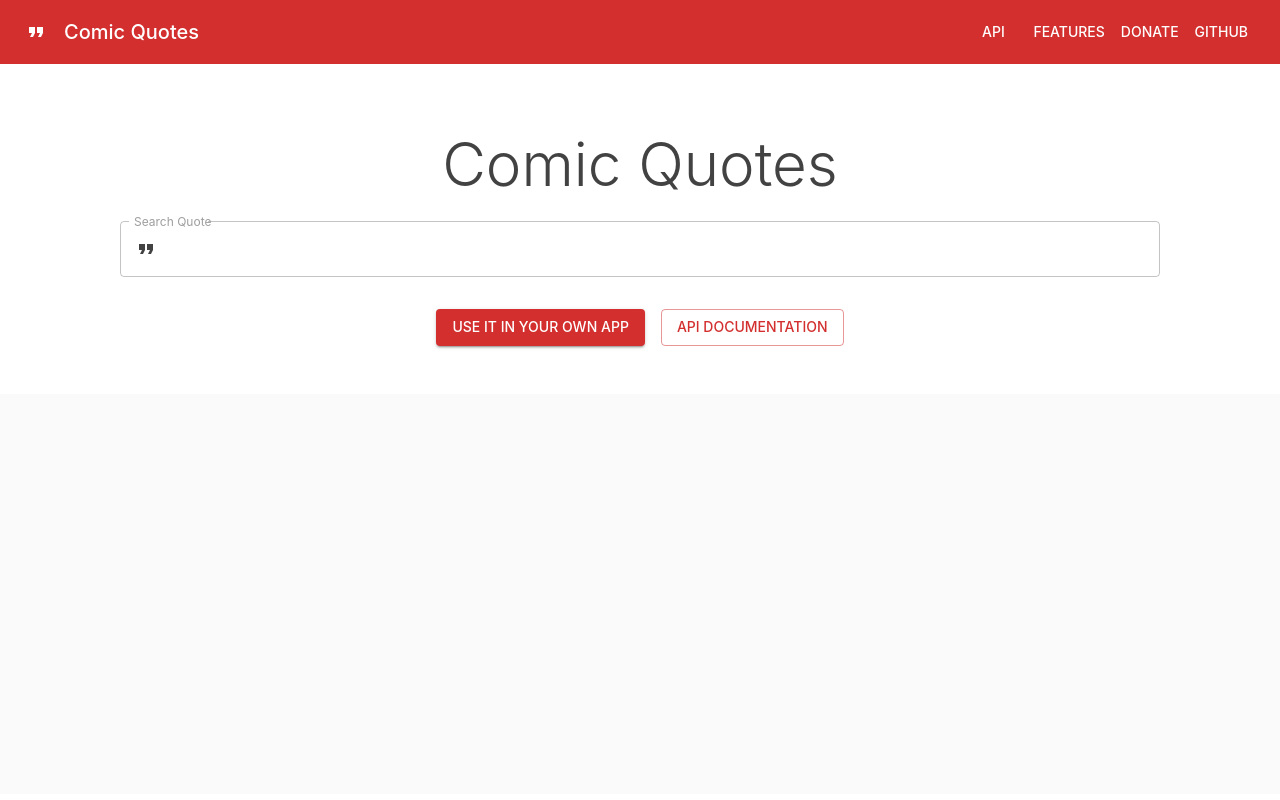
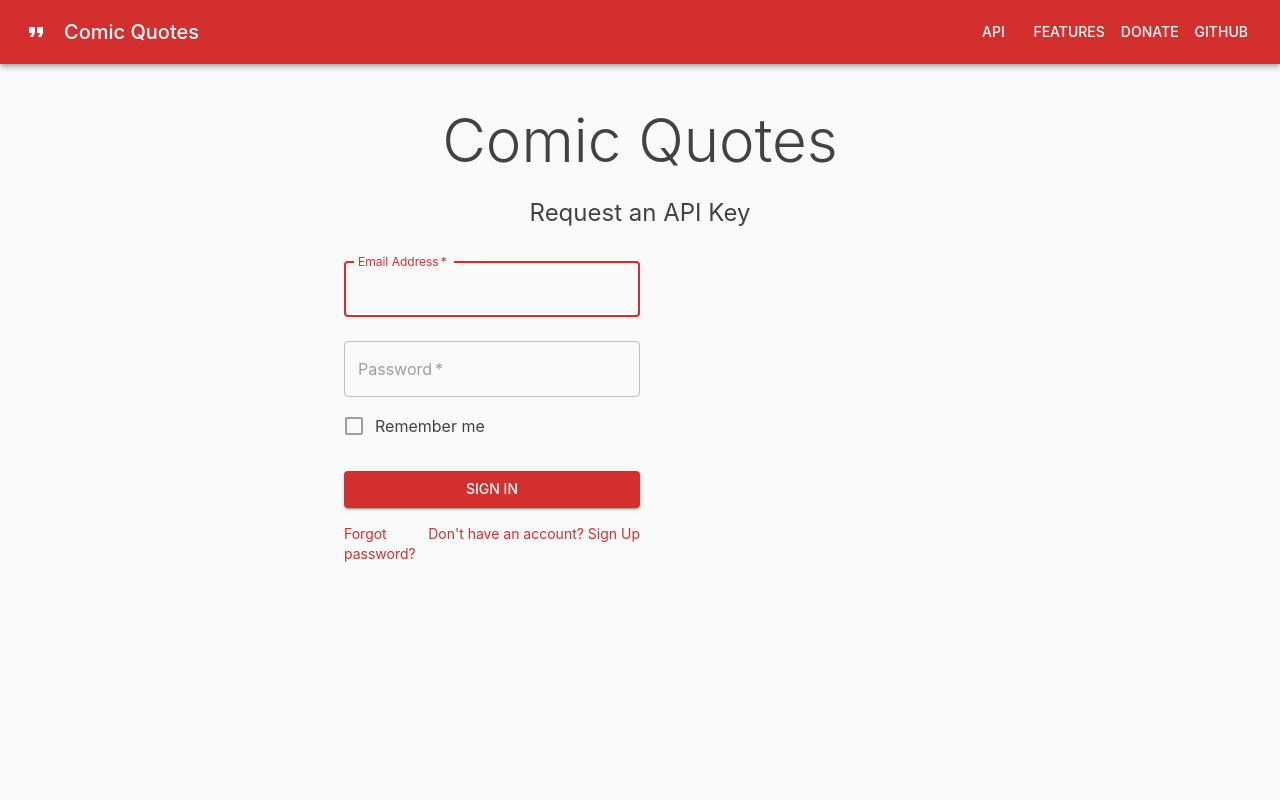
Before and after one commit to ComicQuotes/site, a React (Create React App) app: page /register in a window 1280 px wide. Shown: the top 800 px of the page. Built offline with nearby package versions, Linux system fonts and the light colour scheme; no server answers.

Commit message:
Implement Routing & Loader

```diff
--- a/package.json
+++ b/package.json
@@ -12,6 +12,7 @@
     "react": "^17.0.1",
     "react-dom": "^17.0.1",
     "react-emoji-render": "^1.2.4",
+    "react-router-dom": "^5.2.0",
     "react-scripts": "4.0.2",
     "web-vitals": "^1.0.1"
   },
--- a/src/App.js
+++ b/src/App.js
@@ -1,48 +1,17 @@
 import React from "react";
-import CssBaseline from "@material-ui/core/CssBaseline";
-import red from "@material-ui/core/colors/red";
-import grey from "@material-ui/core/colors/grey";
-import { createMuiTheme, ThemeProvider } from "@material-ui/core/styles";
+import { BrowserRouter as Router, Switch, Route } from "react-router-dom";
 
-import MyCard from "./components/Landing";
-import Footer from "./components/Footer";
-import Nav from "./components/Nav";
+import App from "./components/App";
+import Register from "./components/Register";
 
-const theme = createMuiTheme({
-  palette: {
-    primary: {
-      main: red[700],
-    },
-    text: {
-      primary: grey[800],
-      secondary: grey[500],
-    },
-    secondary: {
-      main: red[500],
-    },
-  },
-  typography: {
-    fontFamily: [
-      "-apple-system",
-      '"Segoe UI"',
-      "Arial",
-      "sans-serif",
-      '"Apple Color Emoji"',
-      '"Segoe UI Emoji"',
-      '"Segoe UI Symbol"',
-    ].join(","),
-  },
-});
-
-export default function Album() {
+export default function All() {
   return (
-    <React.Fragment>
-      <ThemeProvider theme={theme}>
-        <CssBaseline />
-        <Nav />
-        <MyCard></MyCard>
-        <Footer />
-      </ThemeProvider>
-    </React.Fragment>
+    <Router>
+      <Switch>
+        <Route exact path="/" component={App} />
+        {/* <Route exact path="/api-docs" component={Docs} /> */}
+        <Route exact path="/register" component={Register} />
+      </Switch>
+    </Router>
   );
 }
--- /dev/null
+++ b/src/components/App.js
@@ -0,0 +1,48 @@
+import React from "react";
+import CssBaseline from "@material-ui/core/CssBaseline";
+import red from "@material-ui/core/colors/red";
+import grey from "@material-ui/core/colors/grey";
+import { createMuiTheme, ThemeProvider } from "@material-ui/core/styles";
+
+import MyCard from "./Landing";
+import Footer from "../partials/Footer";
+import Nav from "../partials/Nav";
+
+const theme = createMuiTheme({
+  palette: {
+    primary: {
+      main: red[700],
+    },
+    text: {
+      primary: grey[800],
+      secondary: grey[500],
+    },
+    secondary: {
+      main: red[500],
+    },
+  },
+  typography: {
+    fontFamily: [
+      "-apple-system",
+      '"Segoe UI"',
+      "Arial",
+      "sans-serif",
+      '"Apple Color Emoji"',
+      '"Segoe UI Emoji"',
+      '"Segoe UI Symbol"',
+    ].join(","),
+  },
+});
+
+export default function App() {
+  return (
+    <React.Fragment>
+      <ThemeProvider theme={theme}>
+        <CssBaseline />
+        <Nav />
+        <MyCard></MyCard>
+        <Footer />
+      </ThemeProvider>
+    </React.Fragment>
+  );
+}
--- a/src/components/Landing.js
+++ b/src/components/Landing.js
@@ -9,6 +9,7 @@ import InputAdornment from "@material-ui/core/InputAdornment";
 import OutlinedInput from "@material-ui/core/OutlinedInput";
 import InputLabel from "@material-ui/core/InputLabel";
 import Button from "@material-ui/core/Button";
+import CircularProgress from "@material-ui/core/CircularProgress";
 
 import Cards from "./Cards";
 
@@ -23,6 +24,7 @@ export default function MyCard(props) {
   const [quotes, setQuotes] = useState([]);
   const [data, setData] = useState([]);
   const [searchTerm, setSearchTerm] = useState("");
+  const [showLoader, setShowLoader] = useState(true);
   const classes = useStyles();
 
   useEffect(() => {
@@ -30,6 +32,7 @@ export default function MyCard(props) {
       const response = await quote.get(`/api/${keys.API_KEY}/quote?num=30`);
       setData(response.data);
       setQuotes(response.data);
+      setShowLoader(false);
     })();
   }, []);
 
@@ -94,7 +97,18 @@ export default function MyCard(props) {
         style={{ width: "85vw", minHeight: "50vh" }}
       >
         <Grid container spacing={4}>
-          <Cards quotes={quotes} />
+          {(() => {
+            if (showLoader) {
+              return (
+                <CircularProgress
+                  color="secondary"
+                  style={{ marginLeft: "calc(50% - 10px)" }}
+                />
+              );
+            } else {
+              return <Cards quotes={quotes} />;
+            }
+          })()}
         </Grid>
       </Container>
     </main>
--- a/src/components/Register.js
+++ b/src/components/Register.js
@@ -0,0 +1,111 @@
+import React from "react";
+import CssBaseline from "@material-ui/core/CssBaseline";
+import { createMuiTheme, ThemeProvider } from "@material-ui/core/styles";
+import Typography from "@material-ui/core/Typography";
+import Container from "@material-ui/core/Container";
+import Button from "@material-ui/core/Button";
+import TextField from "@material-ui/core/TextField";
+import FormControlLabel from "@material-ui/core/FormControlLabel";
+import Checkbox from "@material-ui/core/Checkbox";
+import Link from "@material-ui/core/Link";
+import Grid from "@material-ui/core/Grid";
+
+import { makeStyles } from "@material-ui/core/styles";
+
+import Nav from "../partials/Nav";
+import Footer from "../partials/Footer";
+import muiTheme from "../helpers/muiTheme";
+
+import Theme from "../helpers/theme";
+
+const useStyles = makeStyles(Theme);
+
+const theme = createMuiTheme(muiTheme);
+
+const Register = () => {
+  const classes = useStyles();
+  return (
+    <React.Fragment>
+      <ThemeProvider theme={theme}>
+        <CssBaseline>
+          <Nav />
+          <Container style={{ width: "85vw", minHeight: "100vh" }}>
+            <Typography
+              component="h1"
+              variant="h2"
+              align="center"
+              color="textPrimary"
+              gutterBottom
+              style={{ marginTop: "40px" }}
+            >
+              Comic Quotes
+            </Typography>
+            <Typography
+              variant="h5"
+              color="textPrimary"
+              align="center"
+              paragraph
+              style={{ marginTop: "20px" }}
+            >
+              Request an API Key
+            </Typography>
+            <Container style={{ maxWidth: "50vw" }}>
+              <form className={classes.form} noValidate>
+                <TextField
+                  variant="outlined"
+                  margin="normal"
+                  required
+                  fullWidth
+                  id="email"
+                  label="Email Address"
+                  name="email"
+                  autoComplete="email"
+                  autoFocus
+                />
+                <TextField
+                  variant="outlined"
+                  margin="normal"
+                  required
+                  fullWidth
+                  name="password"
+                  label="Password"
+                  type="password"
+                  id="password"
+                  autoComplete="current-password"
+                />
+                <FormControlLabel
+                  control={<Checkbox value="remember" color="primary" />}
+                  label="Remember me"
+                />
+                <Button
+                  type="submit"
+                  fullWidth
+                  variant="contained"
+                  color="primary"
+                  className={classes.submit}
+                >
+                  Sign In
+                </Button>
+                <Grid container>
+                  <Grid item xs>
+                    <Link href="#" variant="body2">
+                      Forgot password?
+                    </Link>
+                  </Grid>
+                  <Grid item>
+                    <Link href="#" variant="body2">
+                      {"Don't have an account? Sign Up"}
+                    </Link>
+                  </Grid>
+                </Grid>
+              </form>
+            </Container>
+          </Container>
+          <Footer />
+        </CssBaseline>
+      </ThemeProvider>
+    </React.Fragment>
+  );
+};
+
+export default Register;
--- /dev/null
+++ b/src/helpers/muiTheme.js
@@ -0,0 +1,30 @@
+import red from "@material-ui/core/colors/red";
+import grey from "@material-ui/core/colors/grey";
+
+const muiTheme = {
+  palette: {
+    primary: {
+      main: red[700],
+    },
+    text: {
+      primary: grey[800],
+      secondary: grey[500],
+    },
+    secondary: {
+      main: red[500],
+    },
+  },
+  typography: {
+    fontFamily: [
+      "-apple-system",
+      '"Segoe UI"',
+      "Arial",
+      "sans-serif",
+      '"Apple Color Emoji"',
+      '"Segoe UI Emoji"',
+      '"Segoe UI Symbol"',
+    ].join(","),
+  },
+};
+
+export default muiTheme;
--- a/src/helpers/theme.js
+++ b/src/helpers/theme.js
@@ -44,6 +44,19 @@ const Theme = (theme) => ({
   link: {
     margin: theme.spacing(1, 1.5),
   },
+  paper: {
+    marginTop: theme.spacing(8),
+    display: "flex",
+    flexDirection: "column",
+    alignItems: "center",
+  },
+  form: {
+    width: "50%", // Fix IE 11 issue.
+    marginTop: theme.spacing(1),
+  },
+  submit: {
+    margin: theme.spacing(3, 0, 2),
+  },
 });
 
 export default Theme;
```
Also changed, not shown: src/partials/Footer.js (renamed from src/components/Footer.js), src/partials/Nav.js (renamed from src/components/Nav.js), 1 other file (tests, documents, lock files or other folders).
